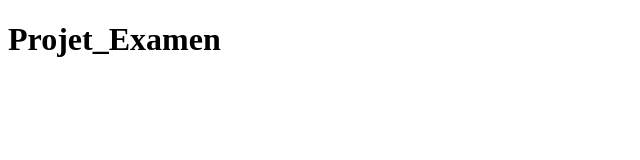
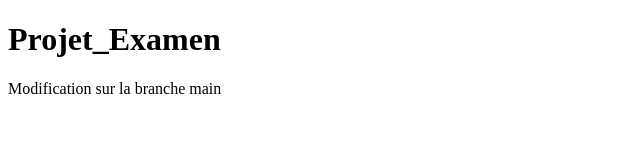
Before and after one commit to Tahaeizen/Projet_Examen, a plain HTML site: page index.html in a window 1280 px wide. Shown: the whole page, without its empty margins (0-640 px from the left). Drawn offline with Linux system fonts and the light colour scheme.

Commit message:
Update index.html

```diff
--- a/index.html
+++ b/index.html
@@ -7,7 +7,7 @@
 </head>
 <body>
     <h1>Projet_Examen</h1>
-
+    <p>Modification sur la branche main</p>
 
 </body>
 </html>
```
